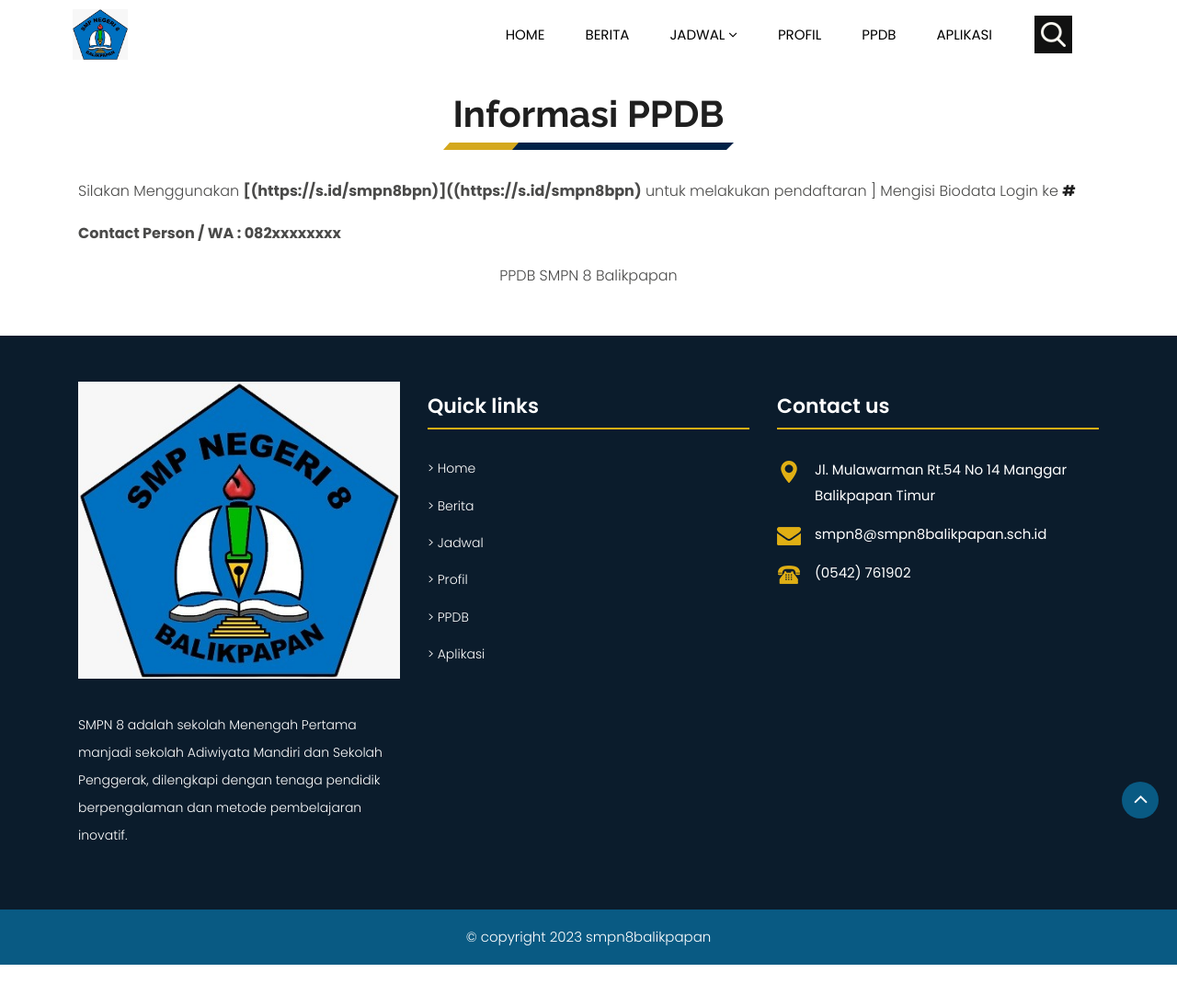
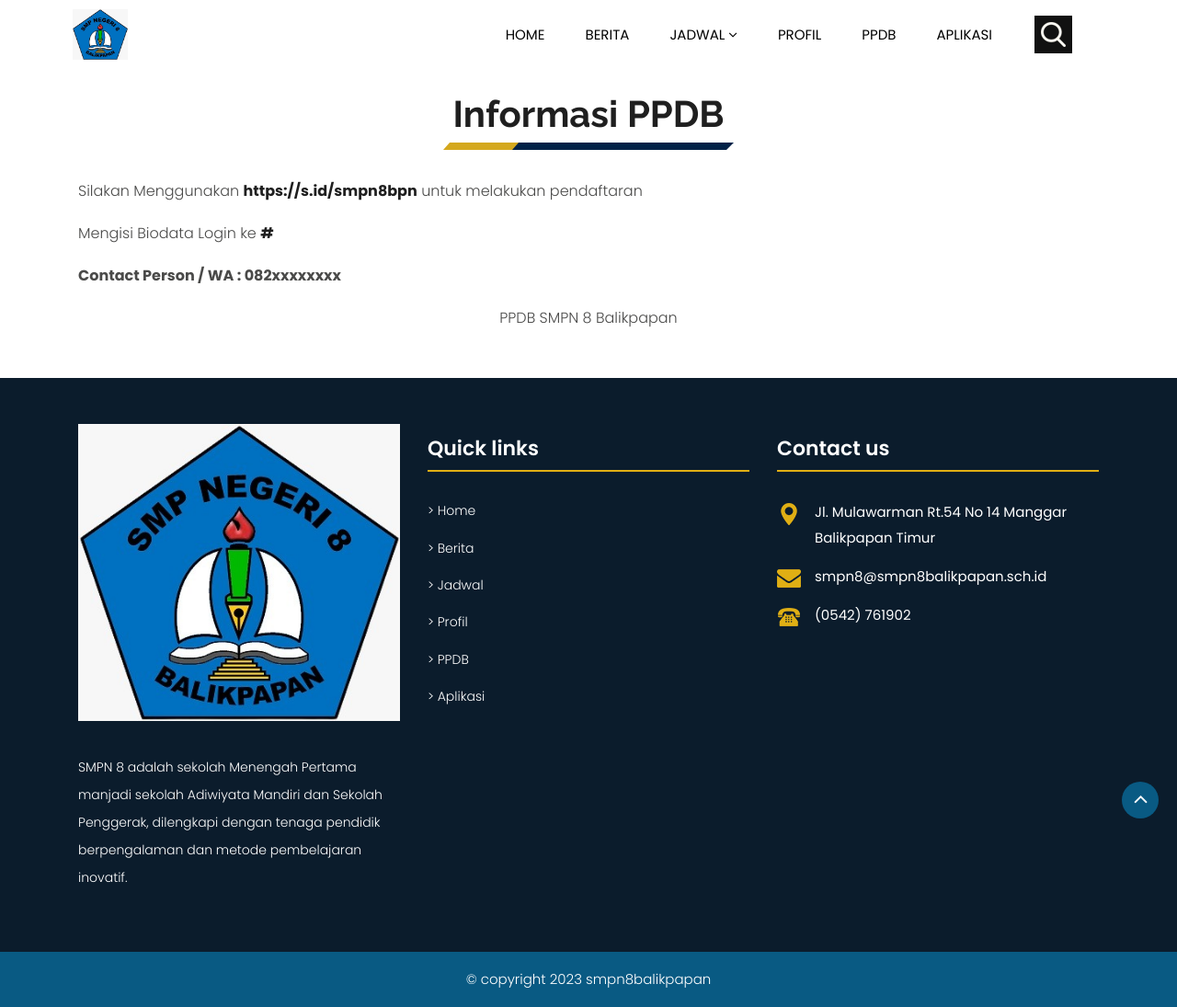
Before and after one commit to yokowasis/school-perfect-learns-smpn8balikpapan, a Jekyll site: the page built from pages/ppdb.md, in a window 1280 px wide. Shown: the whole page at 92% size. Built offline with Jekyll 4.4.1, drawn with Linux system fonts in a browser that asks for light colours; before the commit the page ends 1049 px from its top, so only the background shows below that.

Commit message:
Update ppdb.md

```diff
--- a/pages/ppdb.md
+++ b/pages/ppdb.md
@@ -4,8 +4,9 @@
 
 # Informasi PPDB
 
-Silakan Menggunakan **[(https://s.id/smpn8bpn)]((https://s.id/smpn8bpn)** untuk melakukan pendaftaran
-]
+Silakan Menggunakan **[https://s.id/smpn8bpn](https://s.id/smpn8bpn)** untuk melakukan pendaftaran
+
+
 Mengisi Biodata Login ke **[#](#)**
 
 **Contact Person / WA : 082xxxxxxxx**
```
